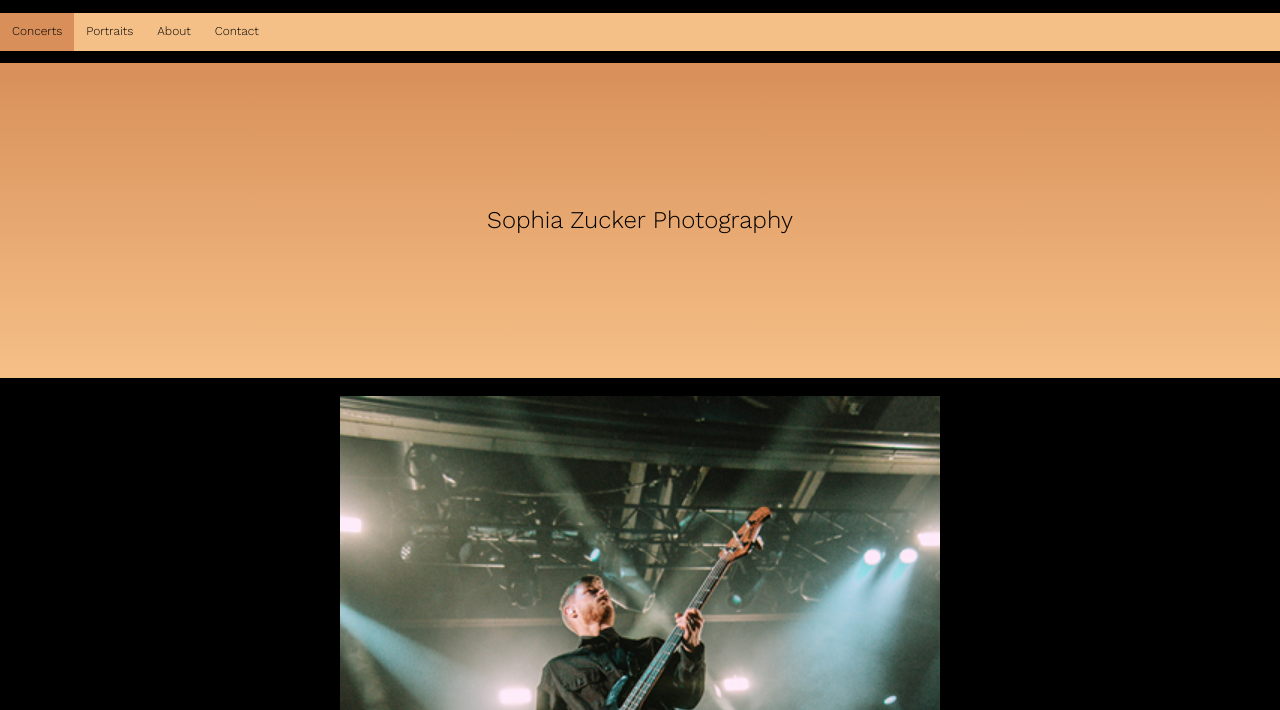
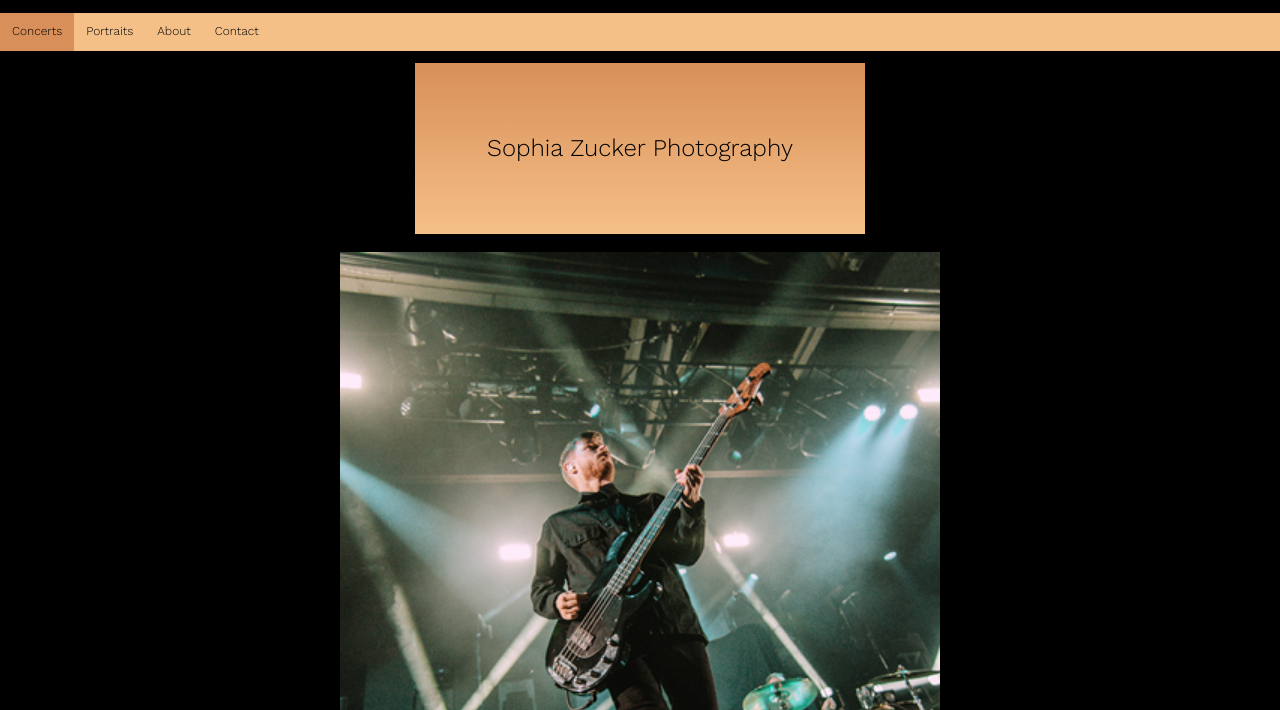
Before and after one commit to sophiazucker/idm221-sez42, a plain HTML site: page index.html in a window 1280 px wide. Shown: the part 90-800 px from the top of the page. Drawn offline with Linux system fonts and the light colour scheme.

Commit message:
💄again
??

```diff
--- a/stylesheet.css
+++ b/stylesheet.css
@@ -369,7 +369,8 @@
     margin-left: auto;
     margin-bottom: 0;
     border: 0;
-    padding: 12rem;
+    padding: 6rem;
+    max-width: fit-content;
     font-family: 'Work Sans', Helvetica, sans-serif;
     font-style: normal;
     font-size: 2rem;
```
